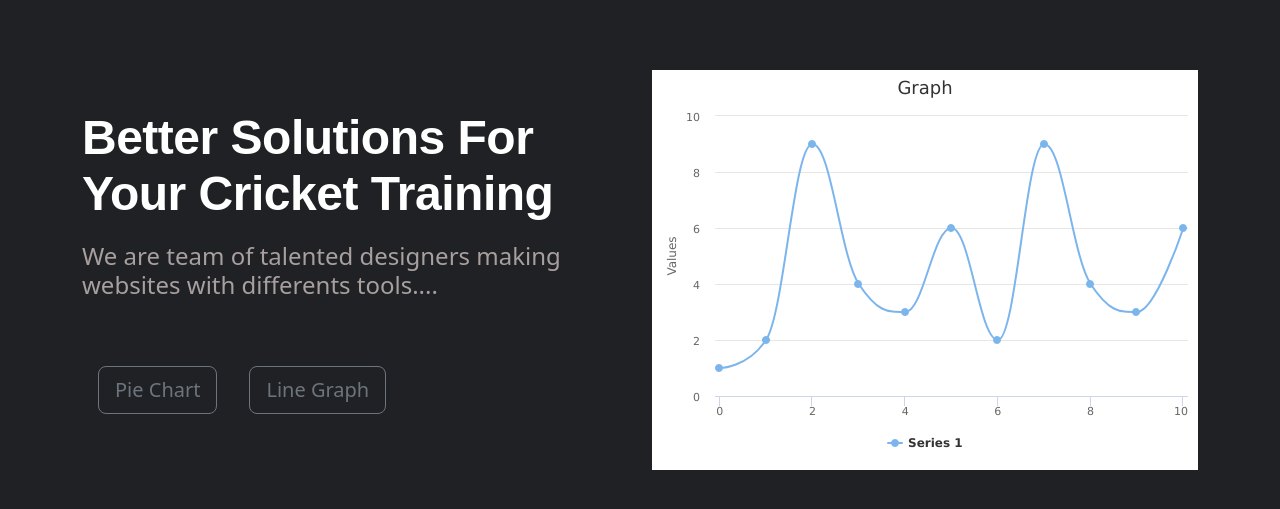
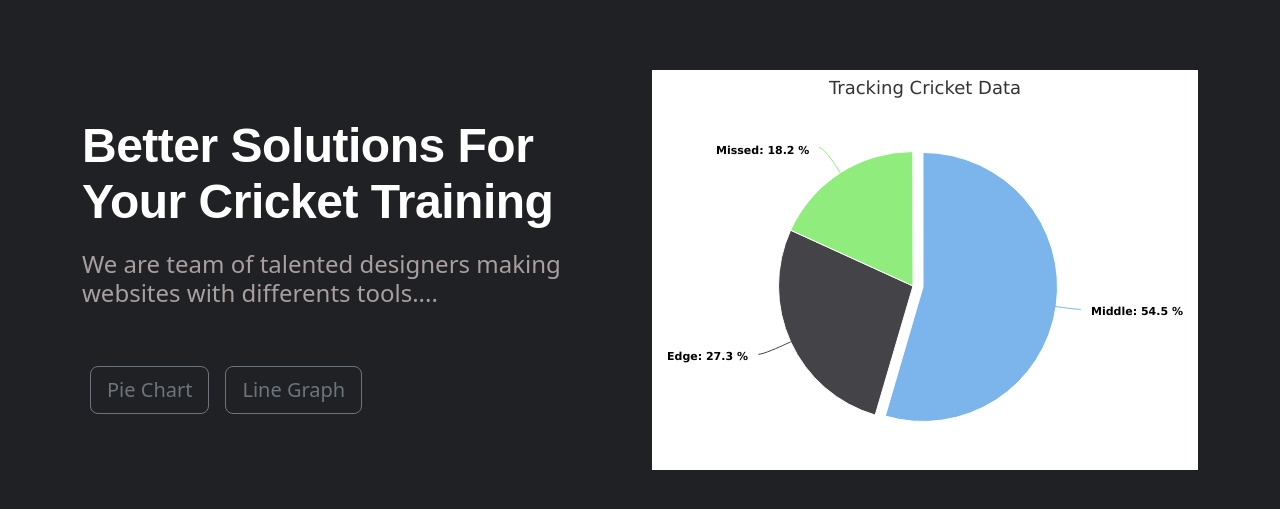
Before and after one commit to Atique22/smart-cricket, a React (Create React App) app in the folder frontend/: page /graph in a window 1280 px wide. Shown: the part 291-800 px from the top of the page. Built offline with nearby package versions, Linux system fonts and the light colour scheme.

Commit message:
Update with graph modification

```diff
--- a/frontend/src/components/Dashboard/GraphDashboard.js
+++ b/frontend/src/components/Dashboard/GraphDashboard.js
@@ -1,12 +1,16 @@
-import React from "react";
+import { React, useState } from "react";
 import MenuDashBoard from "./DashBoardMenu";
 import Team from "../Team";
 import Footer from "../Footer";
-// import HighChartPie from "../Charts/HighChartPie";
+import HighChartPie from "../Charts/HighChartPie";
 import HighChartReact from "../Charts/HighChartReact";
-import { Link } from "react-router-dom";
+// import { Link } from "react-router-dom";
 
 const GraphDashboard = () => {
+  const [show, setShow] = useState(true);
+  const handleClose = () => setShow(false);
+  const handleShow = () => setShow(true);
+
   return (
     //  ======= GraphDashboard =======
     <>
@@ -27,22 +31,21 @@ const GraphDashboard = () => {
                   differents tools....
                 </h2>
                 <div className="d-flex justify-content-center justify-content-lg-start">
-                  <Link to="" className="m-3">
                   <button
                     type="button"
-                      className="btn btn-outline-secondary btn-lg"
+                    onClick={handleShow}
+                    className="btn m-2 btn-outline-secondary btn-lg"
                   >
                     Pie Chart
                   </button>
-                  </Link>
-                  <Link to="" className="m-3">
+
                   <button
                     type="button"
-                      className="btn btn-outline-secondary btn-lg"
+                    onClick={handleClose}
+                    className="btn m-2 btn-outline-secondary btn-lg"
                   >
                     Line Graph
                   </button>
-                  </Link>
                 </div>
               </div>
               <div
@@ -50,8 +53,7 @@ const GraphDashboard = () => {
                 data-aos="zoom-in"
                 data-aos-delay="200"
               >
-                {/* <HighChartPie /> */}
-                <HighChartReact />
+                {show === true ? <HighChartPie /> : <HighChartReact />}
               </div>
             </div>
           </div>
```
Lines whose indentation alone changed are shown as unchanged.
